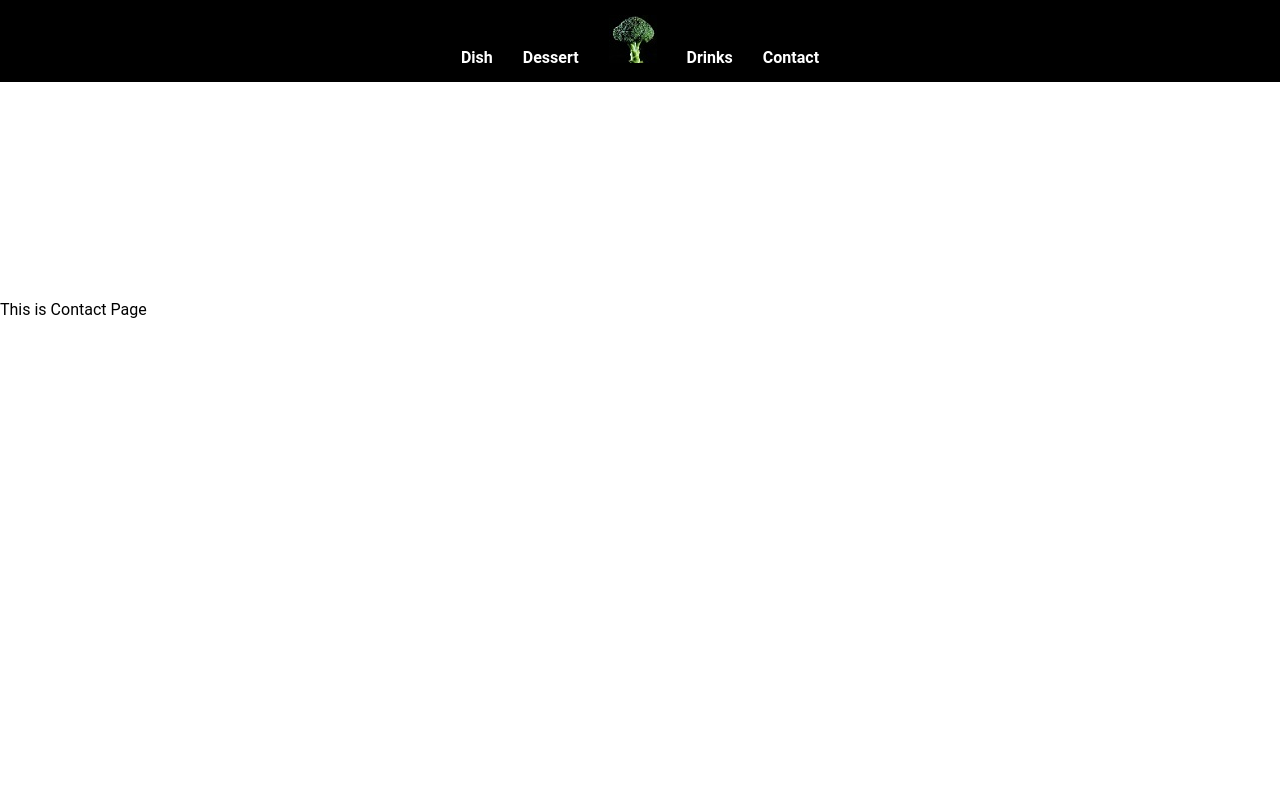
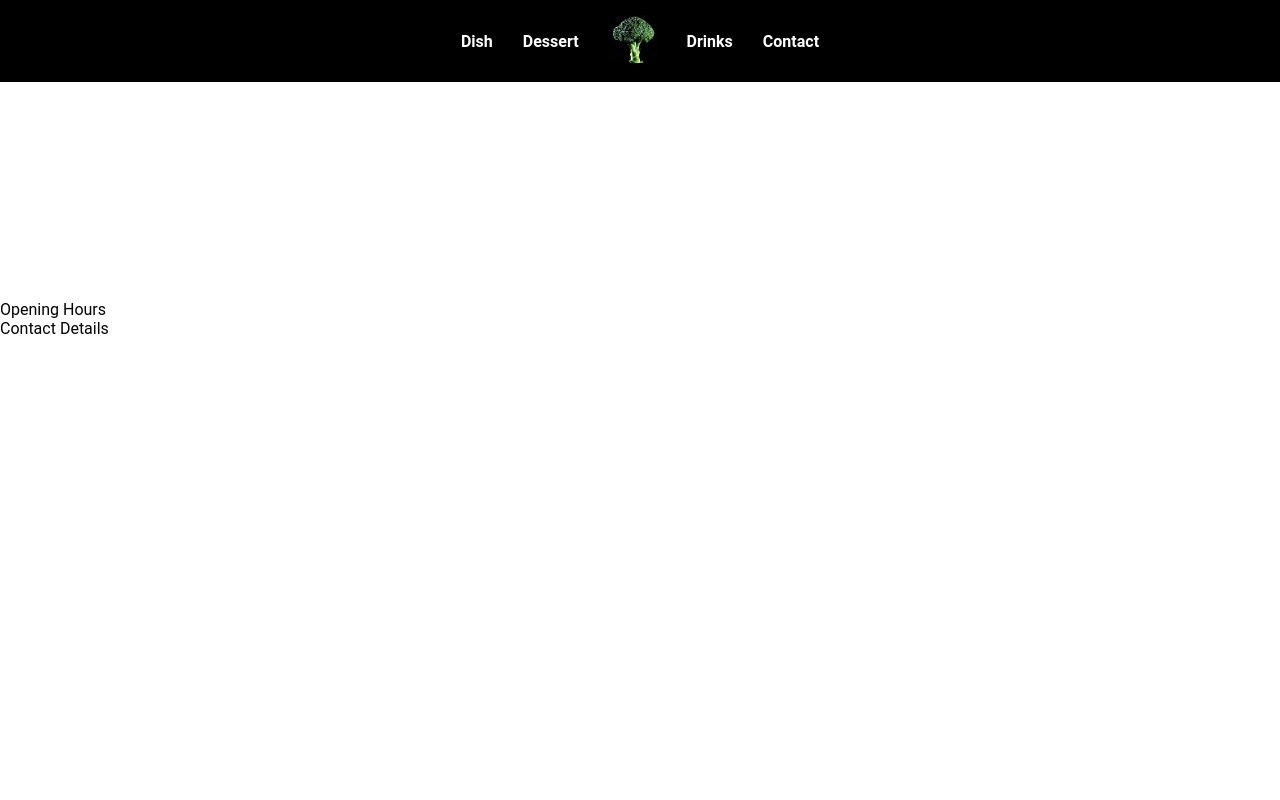
Before and after one commit to SalahUddin7/vegan, a React (Create React App) app: page /contact in a window 1280 px wide. Shown: the top 800 px of the page. Built offline with nearby package versions, Linux system fonts and the light colour scheme.

Commit message:
CSS edited on footer section

```diff
--- a/src/components/contact/Contact.jsx
+++ b/src/components/contact/Contact.jsx
@@ -1,3 +1,9 @@
 export default function Contact() {
-  return <div className="contact-page"> This is Contact Page</div>;
+  return (
+    <div className="contact-page">
+      <div>Opening Hours</div>
+
+      <div>Contact Details</div>
+    </div>
+  );
 }
--- a/src/components/products/ProductSingle.jsx
+++ b/src/components/products/ProductSingle.jsx
@@ -9,7 +9,7 @@ const ProductSingle = () => {
   const [product, setProduct] = useState(null);
 
   useEffect(() => {
-    const filtered = getProductData().filter((prod) => prod.id == Para.id);
+    const filtered = getProductData().filter((prod) => prod.id === Para.id);
     console.log(filtered);
     if (filtered.length) {
       setProduct(filtered[0]);
--- a/src/css/Footer.css
+++ b/src/css/Footer.css
@@ -20,4 +20,5 @@ footer {
 
 .footer li img {
   max-width: 50px;
+  color: antiquewhite;
 }
--- a/src/css/Home.css
+++ b/src/css/Home.css
@@ -1,20 +1,20 @@
 .flex-containerA {
   display: flex;
-  flex-direction: row;
 }
 
 .flex-containerA .flex-item-left {
-  flex: 50%;
+  flex-basis: 50%;
 }
 
 .flex-containerA .flex-item-left img {
   width: 100%;
   height: auto;
   min-height: 300px;
+  object-fit: cover;
 }
 
 .flex-containerA .flex-item-right {
-  flex: 50%;
+  flex-basis: 50%;
 }
 
 /* Flex-Container B */
@@ -30,6 +30,7 @@
   align-items: center;
   justify-content: center;
 
+  /* box-sizing: border-box; */
   /* padding: 20px; */
   gap: 20px;
 }
--- a/src/css/NavBar.css
+++ b/src/css/NavBar.css
@@ -7,6 +7,9 @@ nav {
 }
 
 nav ul {
+  display: flex;
+  align-items: center;
+  justify-content: center;
   list-style: none;
   padding: 0;
   text-align: center;
--- a/src/data/product-data.js
+++ b/src/data/product-data.js
@@ -17,7 +17,6 @@ export const getProductData = () => {
       image: 'https://i.ibb.co/9Ncwc66/Dish2-Salad-two.jpg',
       vitamin: 'Vitamin 12%',
       fat: 12,
-      price: 12,
     },
     {
       id: 3,
@@ -26,7 +25,6 @@ export const getProductData = () => {
       image: 'https://i.ibb.co/TkwpJ8m/Dish3-Salad-three.jpg',
       vitamin: 'Vitamin 13%',
       fat: 13,
-      price: 13,
     },
     {
       id: 4,
```
Also changed, not shown: src/assets/style.css (+7 -0 lines), public/Footer-images/Github.png (added).
